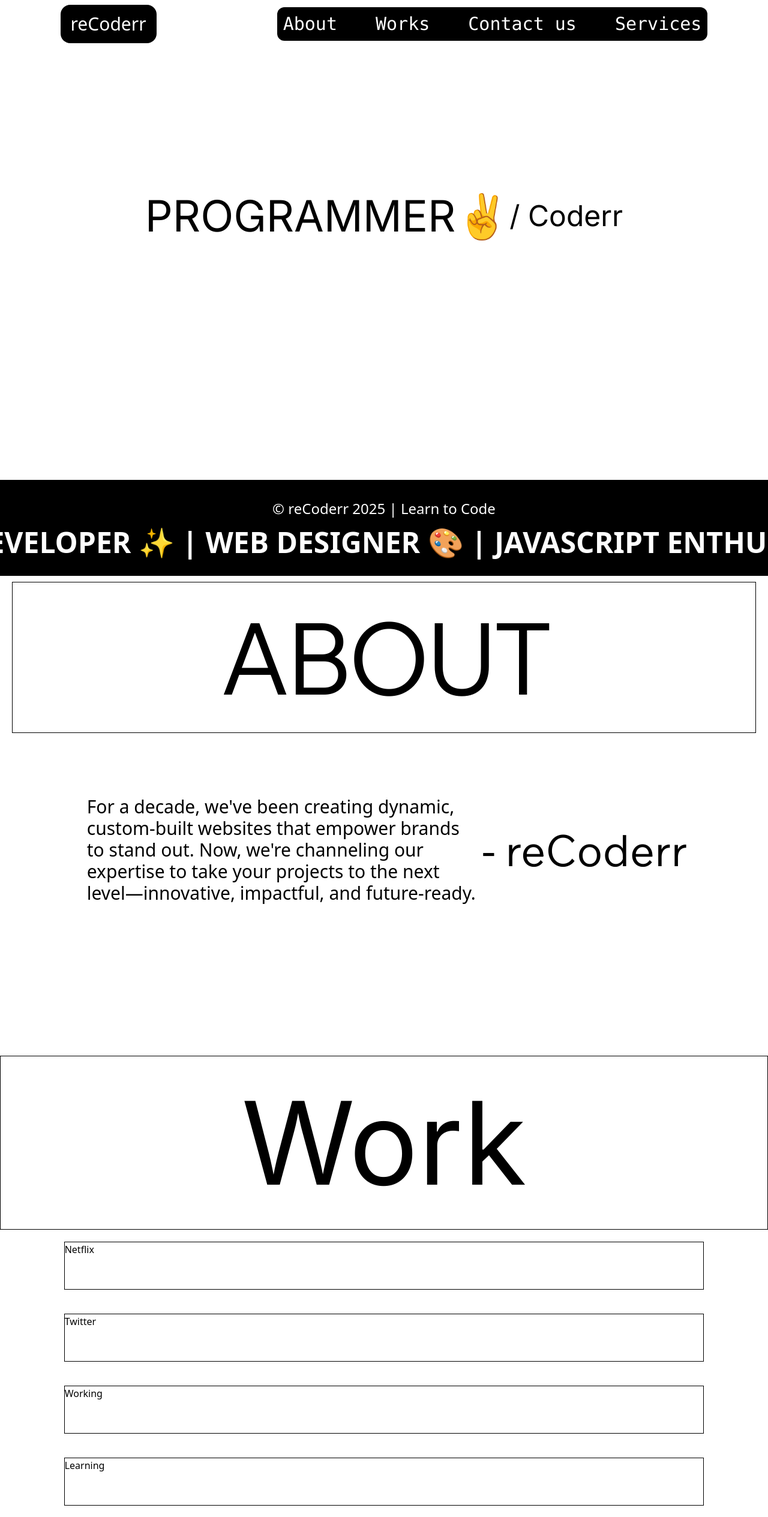
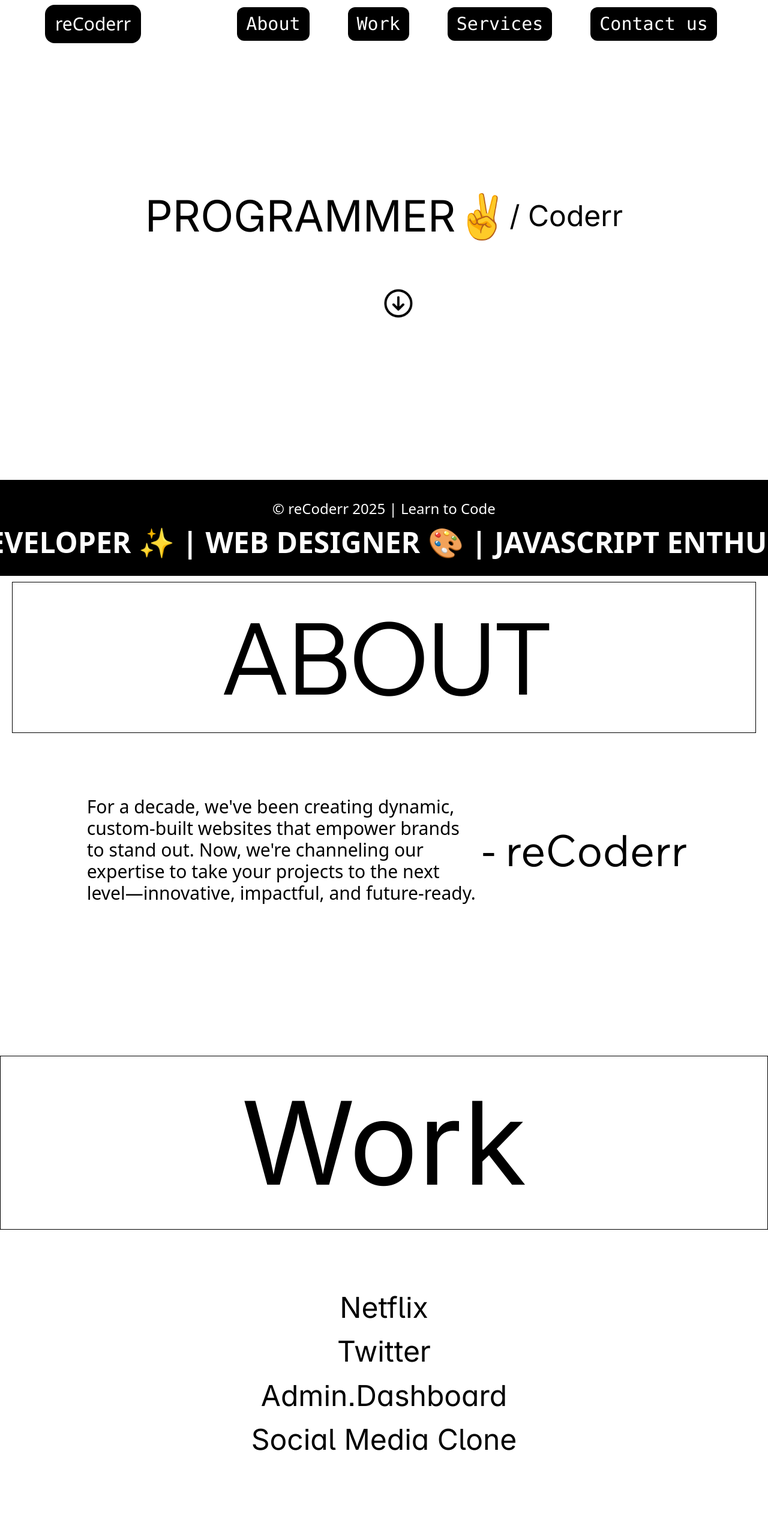
Before and after one commit to vermagithubcs/PortfolioWebsite, a React (Vite) app: page / in a window 1280 px wide. Shown: the top 2529 px of the page at 60% size. Built offline with nearby package versions, Linux system fonts and the light colour scheme.

Commit message:
portfolio update

```diff
--- a/package.json
+++ b/package.json
@@ -14,8 +14,10 @@
     "@tailwindcss/vite": "^4.0.6",
     "gsap": "^3.12.7",
     "locomotive-scroll": "^4.1.4",
+    "nodemon": "^3.1.9",
     "react": "^19.0.0",
     "react-dom": "^19.0.0",
+    "react-scroll": "^1.9.3",
     "remixicon": "^4.6.0",
     "tailwindcss": "^4.0.6"
   },
--- a/src/App.jsx
+++ b/src/App.jsx
@@ -2,8 +2,8 @@ import Header from "./Components/Header";
 import BigTextAnimation from "./Components/BigTextAnimation";
 import About from "./Components/About";
 import Footer from "./Components/Footer";
-import Projects from "./Components/Projects";
 import Services from "./Components/Services";
+import Work from "./Components/Work";
 const App = () => {
   return (
     <>
@@ -19,7 +19,7 @@ const App = () => {
         <About />
 
         {/* Works page  */}
-        <Projects />
+        <Work />
 
         {/* Services page  */}
         <Services />
--- a/src/Components/About.jsx
+++ b/src/Components/About.jsx
@@ -1,9 +1,8 @@
 import React from "react";
-
-const About = () => {
+const About = () =>{
   return (
     <>
-      <div className="about h-screen w-screen">
+      <div id="about" className="about h-screen w-screen">
         <div>
           <h1 className="border border-black text-black text-[13vw] text-center uppercase font-[TyproFace] tracking-tighter">
             About
@@ -18,6 +17,6 @@ const About = () => {
       </div>
     </>
   );
-};
+}
 
 export default About;
--- a/src/Components/Footer.jsx
+++ b/src/Components/Footer.jsx
@@ -6,7 +6,7 @@ import Twitter from "../assets/twitter.png";
 const Footer = () => {
   return (
     <>
-      <div className="footer-page h-auto w-screen relative">
+      <div id="contact" className="footer-page h-auto w-screen relative">
         <div className="absolute inset-0 flex flex-col items-center justify-center z-10">
           <h1 className="text-[15vw] uppercase text-center text-white opacity-20">Contact us</h1>
         </div>
--- a/src/Components/Header.jsx
+++ b/src/Components/Header.jsx
@@ -1,13 +1,20 @@
 import "remixicon/fonts/remixicon.css";
 import HeroSection from "./HeroSection";
-import GithubIcon from "../assets/Github.png";
-import CSS from "../assets/css-3.png";
-import figma from "../assets/figma.png";
-import Html from "../assets/html.png";
-import JS from "../assets/java-script.png";
-import Node from "../assets/nodejs.png";
-import { useEffect, useState } from "react";
+import Arrow from "../assets/downArrow.png"
+import { useEffect, useRef, useState } from "react";
+import gsap from "gsap";
+import { Link } from "react-scroll";
 const Header = () => {
+  const ArrowRef = useRef(null);
+  useEffect(()=>{
+    gsap.to(ArrowRef.current,{
+      y:3,
+      duration: .6,
+      repeat:-1,
+      yoyo: true,
+      ease: "power1.inOut"
+    })
+  },[])
   const [displayText, setDisplayText] = useState("Frontend Developer🧑‍💻");
   const textArray = [
     "Frontend Developer🧑‍💻",
@@ -26,7 +33,7 @@ const Header = () => {
     return () => clearInterval(timer);
   }, []);
   return (
-    <div className="h-screen w-screen bg-white relative">
+    <div id="reCoderr" className="h-screen w-screen bg-white relative">
       {/* HeroSection Navbar  */}
       <HeroSection />
       <div className="text h-[90vh] font-[AtlassianSans] flex items-center justify-center absolute top-0 left-0 right-0 bottom-0 m-auto">
@@ -37,6 +44,11 @@ const Header = () => {
         </div>
         <h1 className="text-5xl max-lg:text-[2vw]">/ Coderr</h1>
       </div>
+      <div className="downArroww">
+        <Link to="about" smooth={true} duration={1000}>
+        <img  ref={ArrowRef} className="h-12 max-md:h-6 max-md:top-[50%] w-auto cursor-pointer absolute left-1/2 top-[60%]" src={Arrow} alt="Down Arrow" />
+        </Link>
+      </div>
     </div>
   );
 };
--- a/src/Components/HeroSection.jsx
+++ b/src/Components/HeroSection.jsx
@@ -4,7 +4,8 @@ import MainText from "./MainText";
 import BottomText from "./BottomText";
 import { gsap } from "gsap";
 import menuBar from "../assets/menu.png";
-const HeroSection = () => {
+import { Link } from "react-scroll";
+const HeroSection = ({scrollToAbout}) => {
   const[isOpen, setIsOpen] = useState(false);
   const toggleMenu = () =>{
     setIsOpen(!isOpen);
@@ -13,21 +14,29 @@ const HeroSection = () => {
     <>
       <div className="h-20 fixed top-0 left-0 z-1000 w-screen flex items-center justify-around">
         <div className="logo text-3xl bg-black text-white hover:bg-white hover:text-black h-16 rounded-2xl hover:border-2 hover:border-black w-40 flex items-center justify-center cursor-pointer max-md:text-[4vw]">
-          <h1>reCoderr</h1>
+        <h1><Link to="reCoderr" smooth={true} duration={800}>reCoderr</Link></h1>
         </div>
         <div className="text">
           <div className="menubar">
           <img onClick={toggleMenu} className={`h-10 lg:hidden cursor-pointer transition-transform duration-300 ease-in-out ${isOpen ? 'rotate-90' : 'rotate-0'}`} src={menuBar} alt="Menu Bar" />
           </div>
-          <ul className="flex gap-16 rounded-xl bg-black text-white w-auto hover:bg-white hover:text-black cursor-pointer hover:border-2 hover:border-black text-3xl font-mono overflow-hidden max-lg:hidden">
-            <li className="cursor-pointer">About</li>
-            <li className="cursor-pointer">Works</li>
-            <li className="cursor-pointer">Contact us</li>
-            <li className="cursor-pointer">Services</li>
+          <ul className="menubar flex gap-16 rounded-xl w-auto cursor-pointer text-3xl font-mono overflow-hidden max-lg:hidden">
+            <li className="cursor-pointer bg-black text-white rounded-xl hover:bg-white hover:text-black hover:border-2 hover:border-black">
+              <Link to="about" smooth={true} duration={800}>About</Link>
+            </li>
+            <li className="cursor-pointer bg-black text-white rounded-xl hover:bg-white hover:text-black hover:border-2 hover:border-black">
+              <Link to="works" smooth={true} duration={800}>Work</Link>
+            </li>
+            <li className="cursor-pointer bg-black text-white rounded-xl hover:bg-white hover:text-black hover:border-2 hover:border-black">
+              <Link to="services" smooth={true} duration={800}>Services</Link>
+            </li>
+            <li className="cursor-pointer bg-black text-white rounded-xl hover:bg-white hover:text-black hover:border-2 hover:border-black">
+              <Link to="contact" smooth={true} duration={800}>Contact us</Link>
+            </li>
           </ul>
         <div className={` lg:hidden absolute top-20 right-0 text-center h-96 z-[1000] bg-gray-400 w-full border flex flex-col items-center justify-around rounded-2xl p-3 border-black space-y-2 ${isOpen ? 'block' : 'hidden'}`}>
                 <a href="#" className="block h-16  w-80 text-[3.5vw] rounded hover:bg-black hover:text-white">Home</a>
-                <a href="#" className="block h-16  w-80 text-[3.5vw] rounded  hover:bg-black hover:text-white">About</a>
+                <a onClick={scrollToAbout} className="block h-16  w-80 text-[3.5vw] rounded  hover:bg-black hover:text-white">About</a>
                 <a href="#" className="block h-16  w-80 text-[3.5vw] rounded  hover:bg-black hover:text-white">Works</a>
                 <a href="#" className="block h-16  w-80 text-[3.5vw] rounded  hover:bg-black hover:text-white">Contact us</a>
                 <a href="#" className="block h-16  w-80 text-[3.5vw] rounded  hover:bg-black hover:text-white">Services</a>
--- a/src/Components/Projects.jsx
+++ /dev/null
@@ -1,65 +0,0 @@
-import React, { useRef } from 'react'
-import gsap from 'gsap'
-import { useGSAP } from '@gsap/react'
-import Netflix from '../assets/Netflix.jpg'
-import Twitter from '../assets/Twitter.jpg'
-import Working from '../assets/Working.jpg'
-import Learning from '../assets/Learing.jpg'
-
-// const images = [Netflix, Twitter];
-// const images2 = [Working, Learning]
-const Projects = () => {
-
-  return (
-    <>
-    <div className='h-auto w-screen'>
-        <div className='text-center border border-black'>
-            <h1 className='text-[15vw] font-[AtlassianSans]'>Work</h1>
-        </div>
-        {/* <div className='h-auto w-screen'>
-          <div className="h-96 w-screen border  border-b-black flex items-center justify-around">
-            {images.map((src, index) => (
-              <img
-                key={index}
-                ref={(el) => (imageRefs.current[index] = el)}
-                src={src}
-                alt={`Image ${index + 1}`}
-                className="h-80 cursor-pointer w-auto rounded-3xl"
-                onMouseEnter={() => handleHover(index, 1.1)}
-                onMouseLeave={() => handleHover(index, 1)}
-              />
-            ))}
-          </div>
-          <div className="h-96 w-screen border border-b-black flex items-center justify-around">
-            {images2.map((src, index) => (
-              <img
-                key={index}
-                ref={(el) => (image2Refs.current[index] = el)}
-                src={src}
-                alt={`Image ${index + 1}`}
-                className="h-80 w-auto cursor-pointer rounded-3xl"
-                onMouseEnter={() => handleHover2(index, 1.1)}
-                onMouseLeave={() => handleHover2(index, 1)}
-              />
-            ))}
-          </div>
-        </div> */}
-        <div className='h-[60vh] w-full flex flex-col items-center justify-around'>
-            <div className="netfllix h-20 w-5/6 border border-black">
-              <h1>Netflix</h1>
-            </div>
-            <div className="twitter h-20 w-5/6 border border-black">
-              <h1>Twitter</h1>
-            </div>
-            <div className="working h-20 w-5/6 border border-black">
-            <h1>Working</h1></div>
-            <div className='learning h-20 w-5/6 border border-black'>
-            <h1>Learning</h1></div>
-        </div>
-
-    </div>
-    </>
-  )
-}
-
-export default Projects
--- a/src/Components/Services.jsx
+++ b/src/Components/Services.jsx
@@ -3,7 +3,7 @@ import React from "react";
 const Services = () => {
   return (
     <>
-      <div className="h-screen max-md:h-auto w-screen">
+      <div id="services" className="h-screen max-md:h-auto w-screen">
         <div>
           <h1 className="text-[13vw] text-center border border-b-black font-[AtlassianSans]">
             Services
--- /dev/null
+++ b/src/Components/Work.jsx
@@ -0,0 +1,31 @@
+import React, { useRef } from "react";
+import gsap from "gsap";
+import { useGSAP } from "@gsap/react";
+import Netflix from "../assets/Netflix.jpg";
+import Twitter from "../assets/Twitter.jpg";
+import Working from "../assets/Working.jpg";
+import Learning from "../assets/Learing.jpg";
+
+// const images = [Netflix, Twitter];
+// const images2 = [Working, Learning]
+const Work = () => {
+  return (
+    <>
+      <div id="works" className="h-auto w-screen">
+        <div className="text-center border border-black">
+          <h1 className="text-[15vw] font-[AtlassianSans]">Work</h1>
+        </div>
+        <div className="h-[60vh] w-full flex flex-col justify-center">
+        <div className="h-[40vh] w-full flex flex-col items-center justify-evenly text-5xl font-[AtlassianSans]">
+            <h1 className="cursor-pointer hover:text-white hover:bg-black hover:h-32 hover:w-1/2 hover:text-center hover:flex hover:items-center hover:justify-center hover:rounded-xl">Netflix</h1>
+            <h1 className="cursor-pointer hover:text-white hover:bg-black hover:h-32 hover:w-1/2 hover:text-center hover:flex hover:items-center hover:justify-center hover:rounded-xl">Twitter</h1>
+            <h1 className="cursor-pointer hover:text-white hover:bg-black hover:h-32 hover:w-1/2 hover:text-center hover:flex hover:items-center hover:justify-center hover:rounded-xl">Admin.Dashboard</h1>
+            <h1 className="cursor-pointer hover:text-white hover:bg-black hover:h-32 hover:w-1/2 hover:text-center hover:flex hover:items-center hover:justify-center hover:rounded-xl">Social Media Clone</h1>
+        </div>
+        </div>
+      </div>
+    </>
+  );
+};
+
+export default Work;
--- a/src/index.css
+++ b/src/index.css
@@ -121,3 +121,6 @@ body{
 .big-text{
   padding: 10px;
 }
+.menubar li{
+  padding: 10px 15px;
+}
```
Also changed, not shown: src/assets/downArrow.png (added), 1 other file (tests, documents, lock files or other folders).
